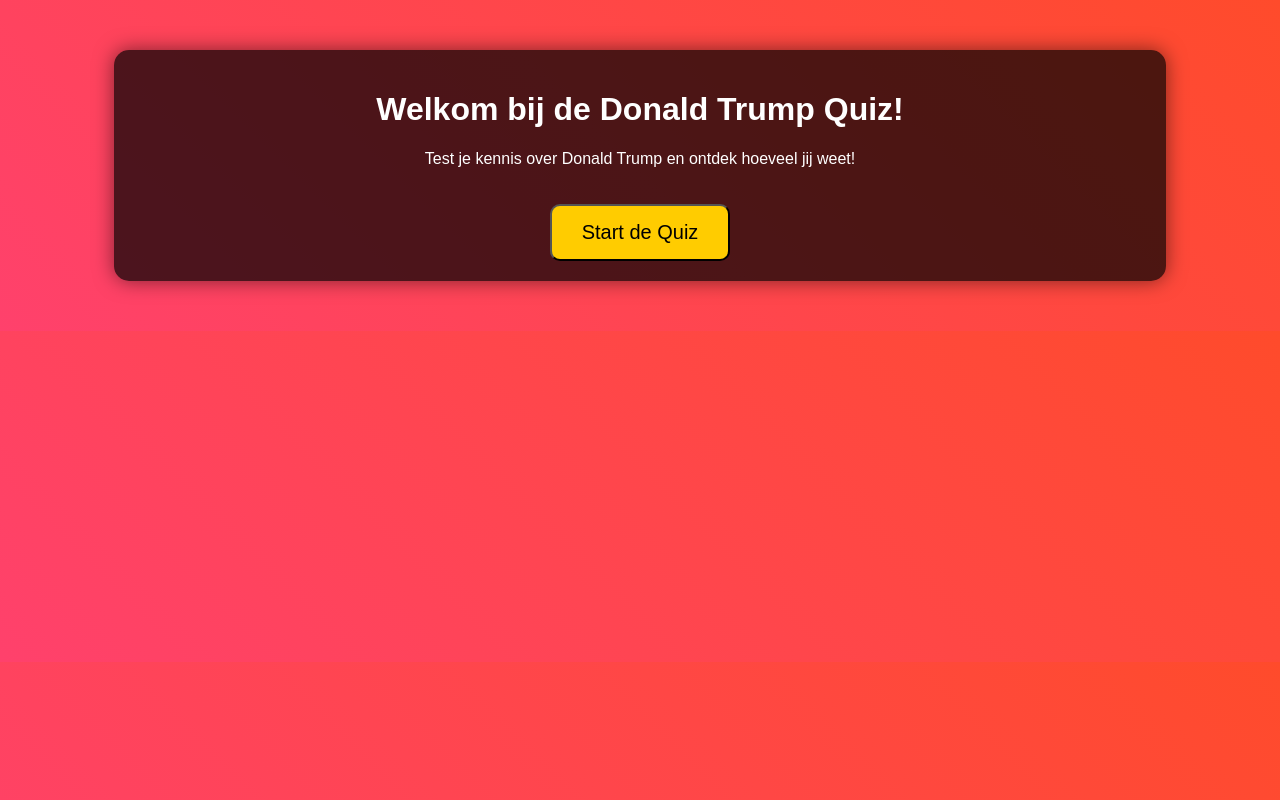
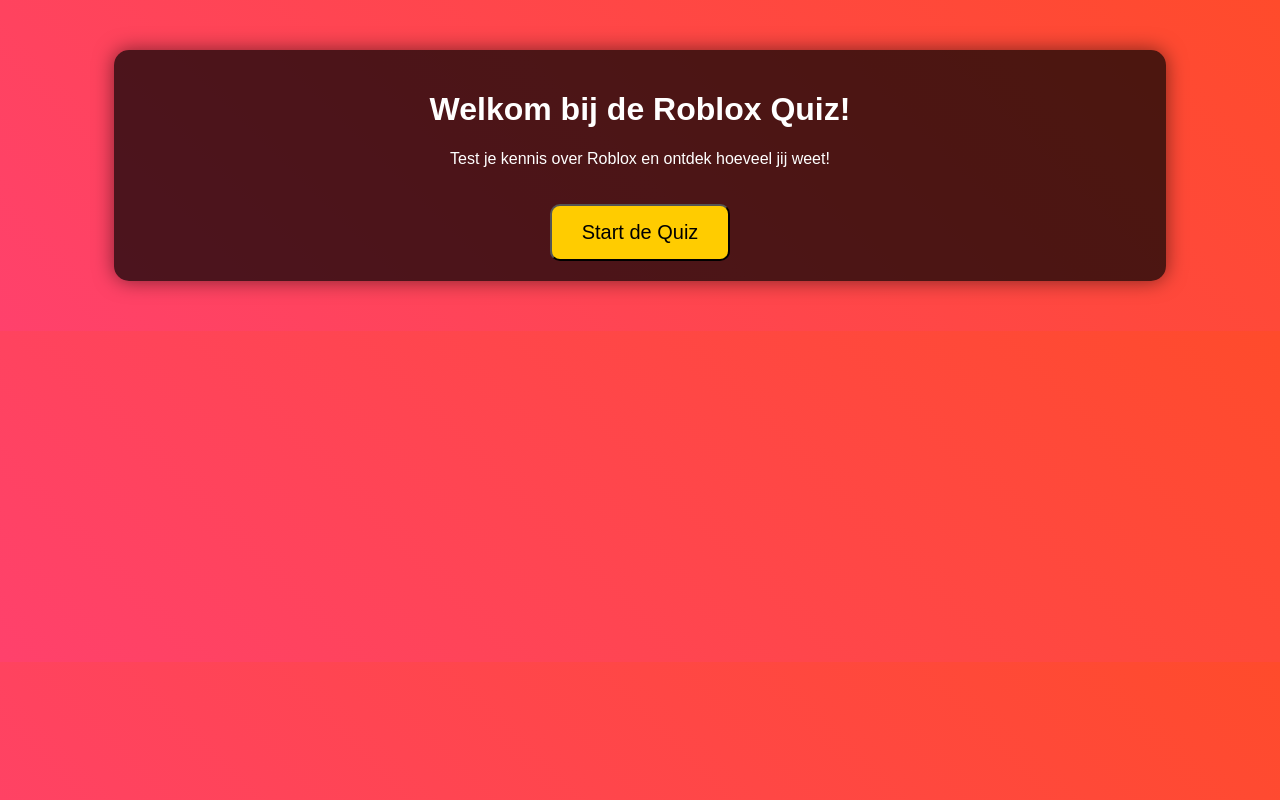
Before and after one commit to Tech-bot-alt/De-Roblox-Quiz, a plain HTML site: page index.html in a window 1280 px wide. Drawn offline with nearby package versions, Linux system fonts and the light colour scheme.

Commit message:
Update index.html

```diff
--- a/index.html
+++ b/index.html
@@ -74,8 +74,8 @@
 </head>
 <body>
     <div class="quiz-container" id="welcome">
-        <h1 class="animate__animated animate__fadeInDown">Welkom bij de Donald Trump Quiz!</h1>
-        <p class="animate__animated animate__fadeIn">Test je kennis over Donald Trump en ontdek hoeveel jij weet!</p>
+        <h1 class="animate__animated animate__fadeInDown">Welkom bij de Roblox Quiz!</h1>
+        <p class="animate__animated animate__fadeIn">Test je kennis over Roblox en ontdek hoeveel jij weet!</p>
         <button class="start-btn" onclick="startQuiz()">Start de Quiz</button>
     </div>
     <div class="quiz-container" id="quiz-container" style="display: none;">
```
